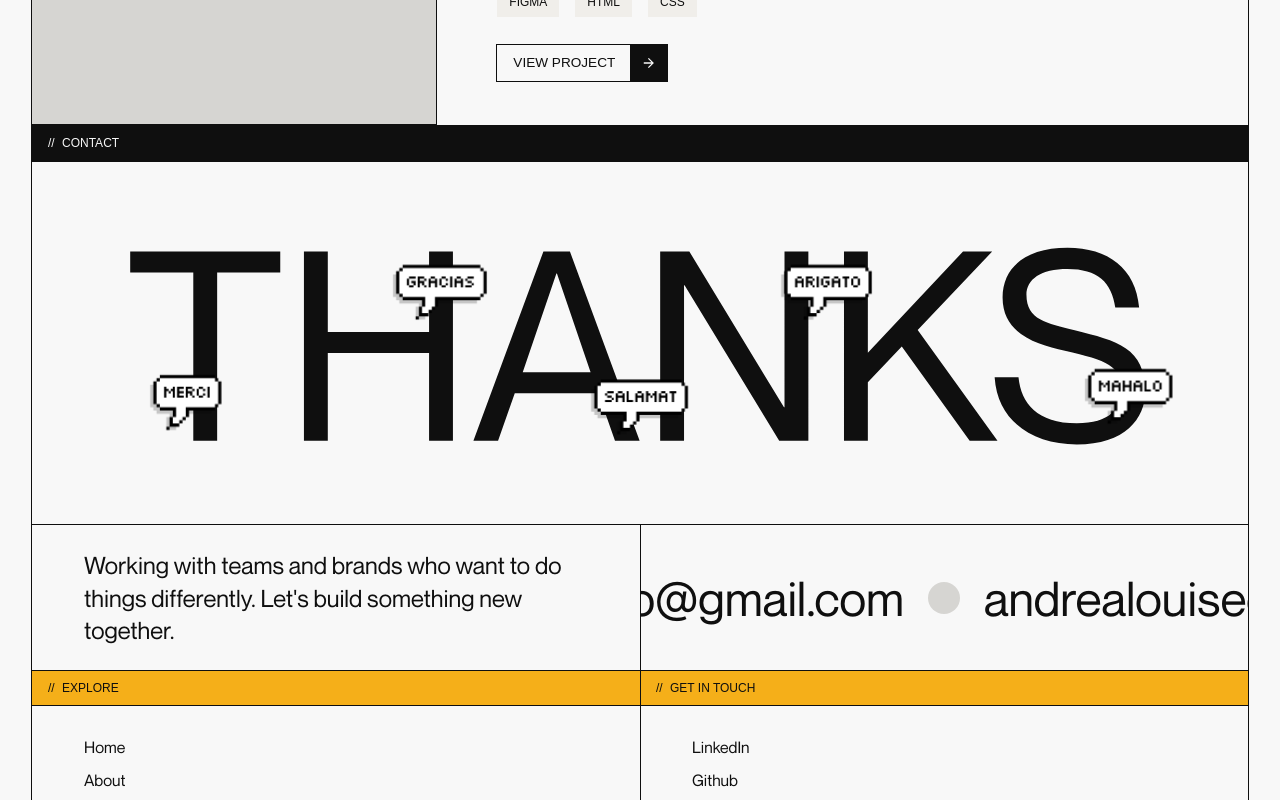
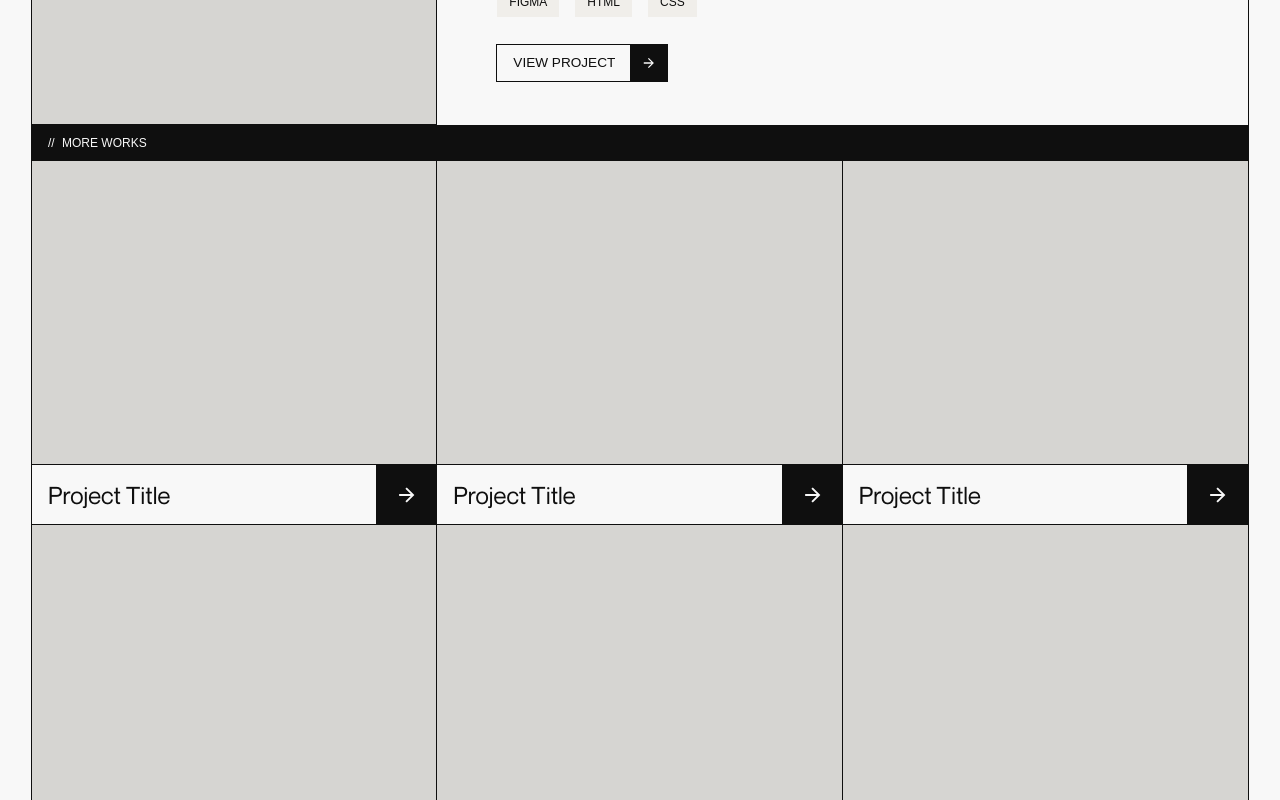
Before and after one commit to andreadayo/portfolio-2025, a Next.js app: page /projects in a window 1280 px wide. Shown: the part 1040-1840 px from the top of the page. Built offline with nearby package versions, Linux system fonts and the light colour scheme; a web font is replaced by a local one.

Commit message:
feat(projects-more): create more works section

```diff
--- a/src/app/projects/page.tsx
+++ b/src/app/projects/page.tsx
@@ -1,6 +1,7 @@
 import { PaddingWrapper } from "@components/PaddingWrapper/styles";
 import Title from "@/src/components/Projects/Title";
 import List from "@/src/components/Projects/List";
+import More from "@/src/components/Projects/More";
 
 export default function Projects() {
   return (
@@ -8,6 +9,7 @@ export default function Projects() {
       <PaddingWrapper>
         <Title />
         <List />
+        <More />
       </PaddingWrapper>
     </>
   );
--- /dev/null
+++ b/src/components/Projects/More/index.tsx
@@ -0,0 +1,49 @@
+"use client";
+
+import { Divider } from "@components/Divider";
+import {
+  GridContainer,
+  GridItem,
+  PreviewImage,
+  TitleRow,
+  TitleBox,
+  Title,
+  ArrowBox,
+  ArrowIcon,
+} from "./styles";
+
+function ProjectItem() {
+  return (
+    <GridItem>
+      <PreviewImage />
+      <TitleRow>
+        <TitleBox>
+          <Title>Project Title</Title>
+        </TitleBox>
+        {/* TODO: Display ArrowBox on hover */}
+        <ArrowBox>
+          <ArrowIcon
+            src="assets/icons/arrow-right.svg"
+            alt="Arrow Right"
+            width={16}
+            height={16}
+          />
+        </ArrowBox>
+      </TitleRow>
+    </GridItem>
+  );
+}
+
+export default function More() {
+  return (
+    <>
+      <Divider type="black">More Works</Divider>
+      <GridContainer>
+        {/*  Projects */}
+        {Array.from({ length: 6 }).map((_, index) => (
+          <ProjectItem key={index} />
+        ))}
+      </GridContainer>
+    </>
+  );
+}
--- /dev/null
+++ b/src/components/Projects/More/styles.tsx
@@ -0,0 +1,88 @@
+import styled from "styled-components";
+import { TitleBase } from "@tokens/typography";
+
+export const GridContainer = styled.div`
+  max-width: 1440px;
+  width: 100%;
+  display: grid;
+  grid-template-columns: repeat(1, 1fr);
+
+  @media only screen and (min-width: ${({ theme }) => theme?.breakpoint?.md}) {
+    grid-template-columns: repeat(2, 1fr);
+  }
+
+  @media only screen and (min-width: ${({ theme }) => theme?.breakpoint?.lg}) {
+    grid-template-columns: repeat(3, 1fr);
+  }
+`;
+
+export const GridItem = styled.div`
+  width: 100%;
+  min-width: 0;
+  display: flex;
+  flex-direction: column;
+`;
+
+export const PreviewImage = styled.div`
+  aspect-ratio: 4 / 3;
+  width: 100%;
+  background: ${({ theme }) => theme.color.grey};
+  outline: 0.063rem solid ${({ theme }) => theme.borderColor};
+`;
+
+export const TitleRow = styled.div`
+  width: 100%;
+  display: flex;
+  align-items: center;
+`;
+
+export const TitleBox = styled.div`
+  flex: 1;
+  min-width: 0;
+  display: flex;
+  align-items: center;
+  padding: 0.75rem;
+  background: ${({ theme }) => theme.bgColor};
+  outline: 0.063rem solid ${({ theme }) => theme.borderColor};
+
+  @media only screen and (min-width: ${({ theme }) => theme?.breakpoint?.lg}) {
+    padding: 1rem;
+  }
+`;
+
+export const Title = styled(TitleBase)`
+  color: ${({ theme }) => theme.contentColor};
+  display: -webkit-box;
+  -webkit-box-orient: vertical;
+  -webkit-line-clamp: 1;
+  overflow: hidden;
+  text-overflow: ellipsis;
+
+  @media only screen and (min-width: ${({ theme }) => theme?.breakpoint?.md}) {
+    font-size: ${({ theme }) => theme.fontSize.md};
+  }
+
+  @media only screen and (min-width: ${({ theme }) => theme?.breakpoint?.lg}) {
+    font-size: ${({ theme }) => theme.fontSize.lg};
+  }
+`;
+
+export const ArrowBox = styled.div`
+  height: 100%;
+  aspect-ratio: 1 / 1;
+  display: flex;
+  align-items: center;
+  justify-content: center;
+  background: ${({ theme }) => theme.invertedBGColor};
+  outline: 0.063rem solid ${({ theme }) => theme.borderColor};
+`;
+
+export const ArrowIcon = styled.img`
+  width: 1rem;
+  height: 1rem;
+
+  @media only screen and (min-width: ${({ theme }) => theme?.breakpoint?.md}) {
+    width: 1.5rem;
+    height: 1.5rem;
+  }
+`;
```
